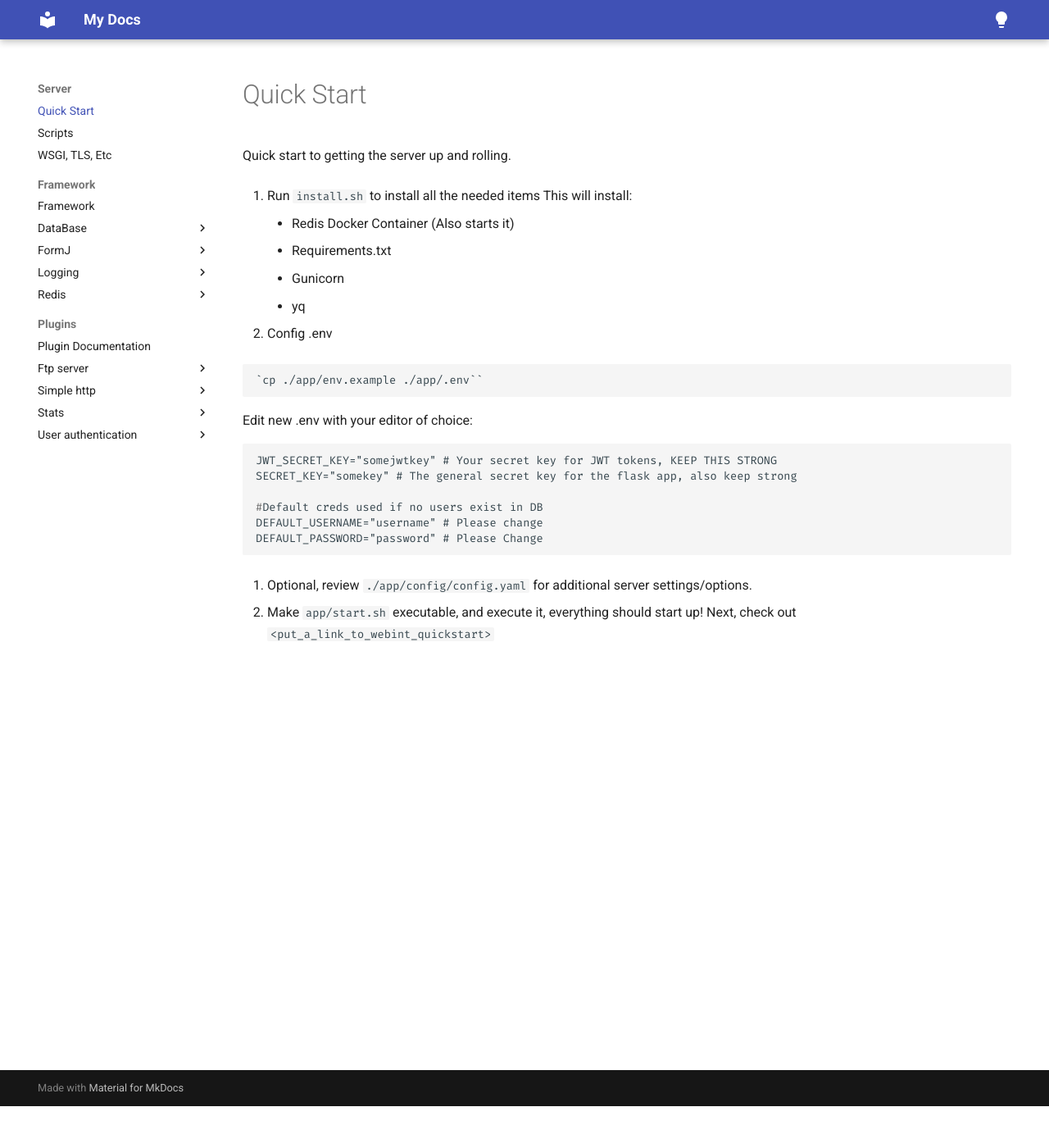
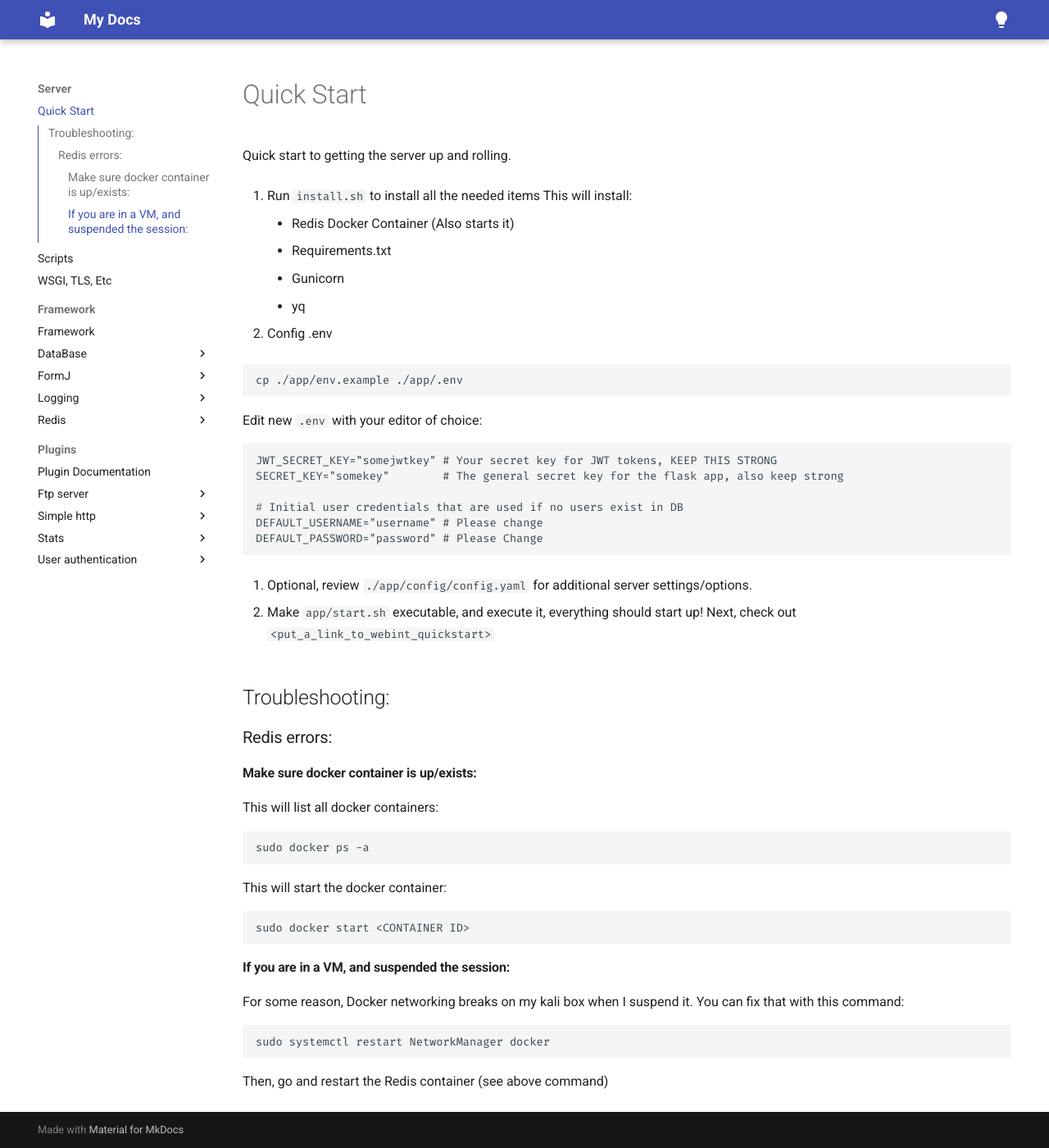
Before and after one commit to ryanq47/WhisperNet-Offensive, an MkDocs documentation site: the page built from Documentation/docs/Server/Quick_Start.md, in a window 1280 px wide and 1400 px high, scrolled down 51 px. Shown: the whole window at 82% size. Built offline with MkDocs 1.6.1 and Material for MkDocs 9.7.7, drawn with Linux system fonts in a browser that asks for light colours.

Commit message:
Server readme + troubleshooting

````diff
--- a/Documentation/docs/Server/Quick_Start.md
+++ b/Documentation/docs/Server/Quick_Start.md
@@ -13,15 +13,15 @@ This will install:
 
 2. Config .env
 ```
-`cp ./app/env.example ./app/.env``
+cp ./app/env.example ./app/.env
 ```
-Edit new .env with your editor of choice:
+Edit new `.env` with your editor of choice:
 
 ```
 JWT_SECRET_KEY="somejwtkey" # Your secret key for JWT tokens, KEEP THIS STRONG
-SECRET_KEY="somekey" # The general secret key for the flask app, also keep strong
+SECRET_KEY="somekey"        # The general secret key for the flask app, also keep strong
 
-#Default creds used if no users exist in DB
+# Initial user credentials that are used if no users exist in DB
 DEFAULT_USERNAME="username" # Please change
 DEFAULT_PASSWORD="password" # Please Change
 
@@ -31,3 +31,29 @@ DEFAULT_PASSWORD="password" # Please Change
 
 
 4. Make `app/start.sh` executable, and execute it, everything should start up! Next, check out `<put_a_link_to_webint_quickstart>`
+
+## Troubleshooting:
+
+### Redis errors:
+
+#### Make sure docker container is up/exists:
+
+This will list all docker containers:
+```
+sudo docker ps -a
+```
+
+This will start the docker container:
+```
+sudo docker start <CONTAINER ID>
+```
+
+#### If you are in a VM, and suspended the session:
+
+For some reason, Docker networking breaks on my kali box when I suspend it. You can fix that with this command:
+
+```
+sudo systemctl restart NetworkManager docker
+```
+
+Then, go and restart the Redis container (see above command)
````
Also changed, not shown: README.md.
